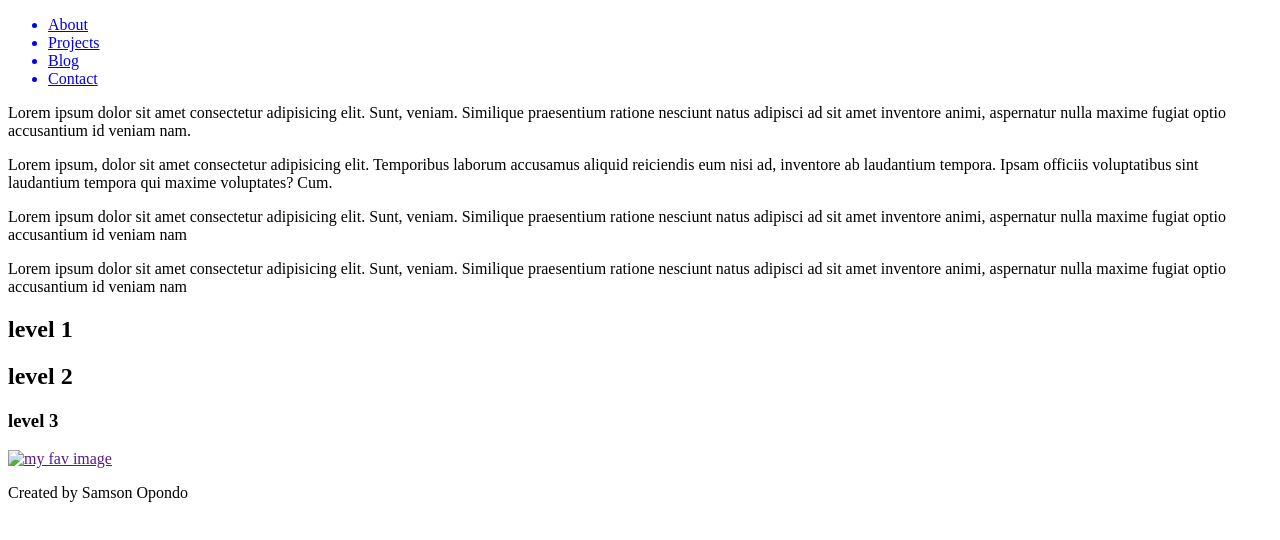
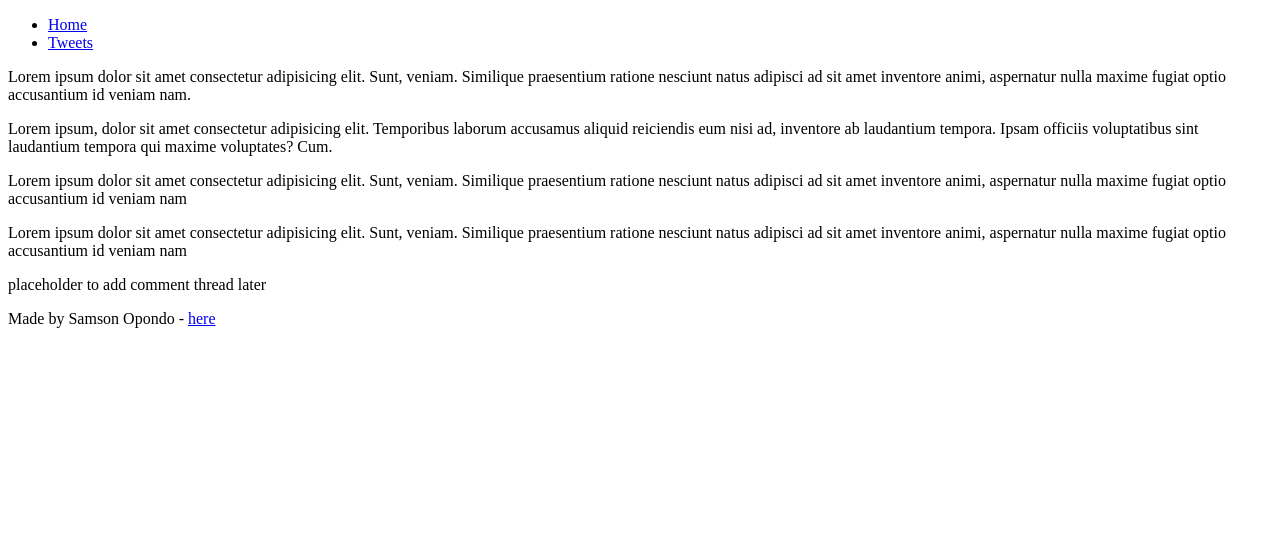
Before and after one commit to Jesh-samso/My_First_Portfolio, a plain HTML site: page html_basic/index.html in a window 1280 px wide. Drawn offline with Linux system fonts and the light colour scheme.

Commit message:
modified html and index file with headrs ,main and footer

```diff
--- a/html_basic/index.html
+++ b/html_basic/index.html
@@ -8,12 +8,11 @@
 <body>
   <header>
     <ul>
-              <a href="about"><li>About</li></a>
-              <a href="projects"><li>Projects</li></a>
-              <a href="blog"><li>Blog</li></a>
-              <a href="contact"><li>Contact</li></a>
+      <li><a href="index.html">Home</a></li>
+      <li><a href="tweets.html">Tweets</a></li>
     </ul>
   </header>
+
   <main>
     <article>
       <p>Lorem ipsum dolor sit amet consectetur adipisicing elit.
@@ -36,16 +35,14 @@
          nesciunt natus adipisci ad sit amet inventore animi, aspernatur
          nulla maxime fugiat optio accusantium id veniam nam</p>
     </article>
+
     <aside>
-                <h1>level 1</h1>
-                <h2>level 2</h2>
-                <h3>level 3</h3>
+      <p>placeholder to add comment thread later</p>
     </aside>
   </main>
 
-    <a href=""><img src="download.jpg" alt="my fav image"></a>
   <footer>
-    <p>Created by Samson Opondo</p>
+    <p>Made by Samson Opondo - <a href="https://github.com/" target="_blank">here</a></p>
   </footer>
 </body>
 </html>
```
Also changed, not shown: html_basic/tweets.html (+12 -14 lines). Lines whose indentation alone changed are shown as unchanged.
